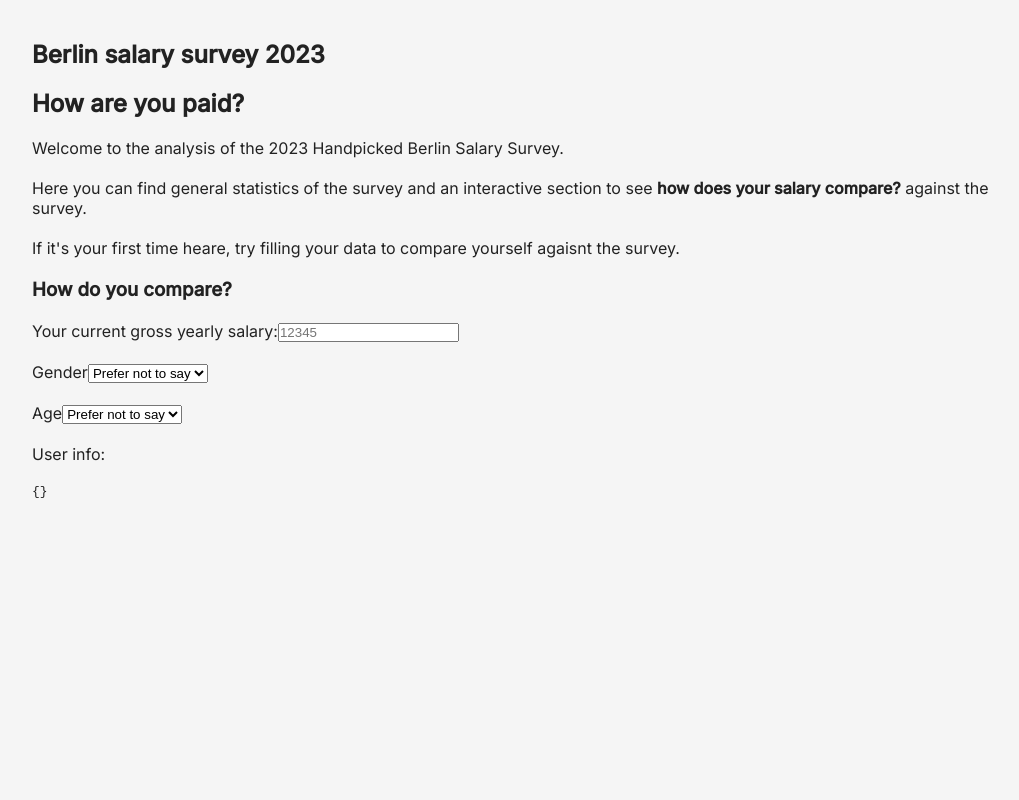
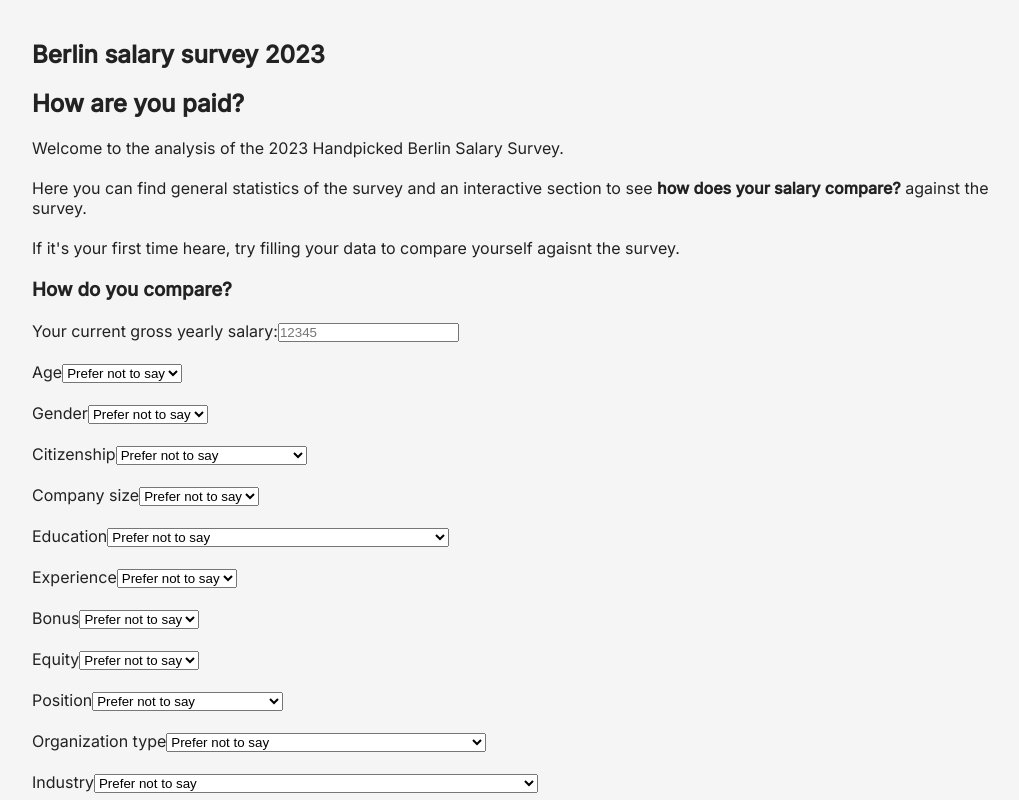
Before and after one commit to iheredia/berlin-salary-survey, a Next.js app: page / in a window 1280 px wide. Shown: the top 800 px of the page, without its empty margins (108-1127 px from the left). Built offline with nearby package versions, Linux system fonts and the light colour scheme.

Commit message:
Adds all selects to form

```diff
--- a/components/user-form/ages-select.tsx
+++ /dev/null
@@ -1,24 +0,0 @@
-import Select from "./select";
-
-const AGES = [
-  "24 or under",
-  "25-29",
-  "30-34",
-  "35-39",
-  "40-44",
-  "45-49",
-  "50-54",
-  "55-59",
-  "60 and over",
-  "Prefer not to say",
-];
-const DEFAULT_AGE = AGES[9];
-
-export default function AgeSelect(props: { setUser: CallableFunction }) {
-  return (
-    <p>
-      <label>Age</label>
-      <Select dimension="age" setUser={props.setUser} values={AGES} defaultValue={DEFAULT_AGE} />
-    </p>
-  );
-}
--- a/components/user-form/gender-select.tsx
+++ /dev/null
@@ -1,18 +0,0 @@
-import Select from "./select";
-
-const GENDERS = ["Female", "Male", "Non-Binary", "Prefer not to say"];
-const DEFAULT_GENDER = GENDERS[3];
-
-export default function GenderSelect(props: { setUser: CallableFunction }) {
-  return (
-    <p>
-      <label>Gender</label>
-      <Select
-        dimension="gender"
-        setUser={props.setUser}
-        values={GENDERS}
-        defaultValue={DEFAULT_GENDER}
-      />
-    </p>
-  );
-}
--- a/components/user-form/index.tsx
+++ b/components/user-form/index.tsx
@@ -1,5 +1,4 @@
-import AgeSelect from "./ages-select";
-import GenderSelect from "./gender-select";
+import Select from "./select";
 import SalaryInput from "./salary-input";
 
 export type User = {
@@ -8,12 +7,30 @@ export type User = {
 };
 
 export default function UserForm(props: { user: User; setUser: CallableFunction }) {
-  const setUser = (newUser: User) => props.setUser({ ...props.user, ...newUser });
+  const setUser = (newUser: User) => {
+    console.log({ oldUser: props.user, newUser });
+    props.setUser({ ...props.user, ...newUser });
+  };
   return (
     <form onSubmit={(event) => event.preventDefault()}>
       <SalaryInput setUser={setUser} />
-      <GenderSelect setUser={setUser} />
-      <AgeSelect setUser={setUser} />
+
+      <Select dimension="age" setUser={setUser} />
+      <Select dimension="gender" setUser={setUser} />
+      <Select dimension="citizenship" setUser={setUser} />
+      <Select dimension="companySize" setUser={setUser} />
+      <Select dimension="education" setUser={setUser} />
+      <Select dimension="experience" setUser={setUser} />
+      <Select dimension="bonus" setUser={setUser} />
+      <Select dimension="equity" setUser={setUser} />
+      <Select dimension="position" setUser={setUser} />
+      <Select dimension="organizationType" setUser={setUser} />
+      <Select dimension="industry" setUser={setUser} />
+      <Select dimension="role" setUser={setUser} />
+      <Select dimension="yearsInCurrentCompany" setUser={setUser} />
+      <Select dimension="yearsInCurrentPosition" setUser={setUser} />
+      <Select dimension="salaryRaise" setUser={setUser} />
+      <Select dimension="workingSchedule" setUser={setUser} />
     </form>
   );
 }
--- a/components/user-form/select.tsx
+++ b/components/user-form/select.tsx
@@ -1,23 +1,108 @@
-import { StringDimension } from "@/data";
+import { StringDimension, names } from "@/data";
 
-export default function Select(props: {
-  setUser: CallableFunction;
-  defaultValue: string;
-  values: string[];
-  dimension: StringDimension;
-}) {
+const values: Record<StringDimension, string[]> = {
+  age: [
+    "24 or under",
+    "25-29",
+    "30-34",
+    "35-39",
+    "40-44",
+    "45-49",
+    "50-54",
+    "55-59",
+    "60 and over",
+  ],
+  citizenship: ["German", "Other-EU", "Non-EU", "Dual (GER/EU and EU)", "Dual (GER/EU and Non-EU)"],
+  companySize: ["1-10", "11-50", "51-200", "201-500", "501-1000", "1000+"],
+  education: [
+    "Apprenticeship/Vocational Training (Dual System)",
+    "Trade and Technical School Certificate",
+    "Specialized and Engineering School Certificate (GDR)",
+    "Bachelor's Degree",
+    "Master's Degree",
+    "Diploma",
+    "Doctor's Degree",
+    "No vocational qualification attained",
+  ],
+  experience: ["Less than 1", "1-2", "3-5", "6-10", "11-15", "16-20", "21-30", "30+"],
+  gender: ["Female", "Male", "Non-Binary"],
+  industry: [
+    "Agriculture & Forestry",
+    "Construction",
+    "Education",
+    "Finance & Insurance",
+    "Healthcare and Pharmaceuticals",
+    "Hospitality (Accommodation and Food Services)",
+    "Information & Communication",
+    "Manufacturing",
+    "Mining & Quarrying",
+    "Professional Services (e.g., consulting, engineering, and legal services)",
+    "Public Administration",
+    "Technology/Software Development",
+    "Transportation & Storage",
+    "Real Estate",
+    "Retail & Wholesale Trade",
+    "Utilities (Electricity, Gas, Steam, Air Conditioning Supply)",
+    "Other Services",
+  ],
+  organizationType: [
+    "A private firm",
+    "A state-owned enterprise",
+    "Central or local government",
+    "Self-employed",
+    "A Non-governmental organization (NGO)",
+    "Other public sector (such as education and health)",
+    "Other",
+  ],
+  position: [
+    "Entry Level / Junior",
+    "Mid-Level / Intermediate",
+    "Senior",
+    "Lead / Principal",
+    "Staff / Specialist",
+    "Architect / High-Level Expert",
+    "Not an individual contributor",
+  ],
+  role: [
+    "Working student / Intern",
+    "Individual Contributor / Employee (no direct reports)",
+    "Team Lead (manages small team)",
+    "Senior Manager/Director (manages departments)",
+    "Manager (manages team)",
+    "Executive (executive leadership)",
+    "Freelance / Contractor",
+  ],
+  salaryRaise: ["No raise", "1-5%", "6-10%", "11-15%", "16-20%", "20%+"],
+  workingSchedule: ["Full-time", "Part-time", "Contract/Freelance"],
+  yearsInCurrentCompany: ["Less than 1", "1-2", "3-5", "6-10", "11-15", "16-20", "21-30", "30+"],
+  yearsInCurrentPosition: ["Less than 1", "1-2", "3-5", "6-10", "11-15", "16-20"],
+
+  equity: [],
+  bonus: [],
+
+  // satisfaction: [["1", "5", "2", "4", "3"]],
+  // startup: ["Yes", "No", "I'm self-employed", "I don't know"],
+  // overtime: ["No", "Yes, additional time off (flex-time)", "Yes, paid", "Prefer not to say", "Self-employed" ]
+};
+
+export default function Select(props: { setUser: CallableFunction; dimension: StringDimension }) {
+  const defaultValue = "Prefer not to say";
   return (
+    <p>
+      <label>{names[props.dimension]}</label>
       <select
-      defaultValue={props.defaultValue}
+        defaultValue={defaultValue}
         onChange={(event) => {
           props.setUser({ [props.dimension]: event.currentTarget.value });
         }}
       >
-      {props.values.map((value) => (
+        {values[props.dimension].map((value) => (
           <option key={value} value={value}>
             {value}
           </option>
         ))}
+        <option value={defaultValue}>{defaultValue}</option>
       </select>
+    </p>
   );
 }
```
Lines whose indentation alone changed are shown as unchanged.
